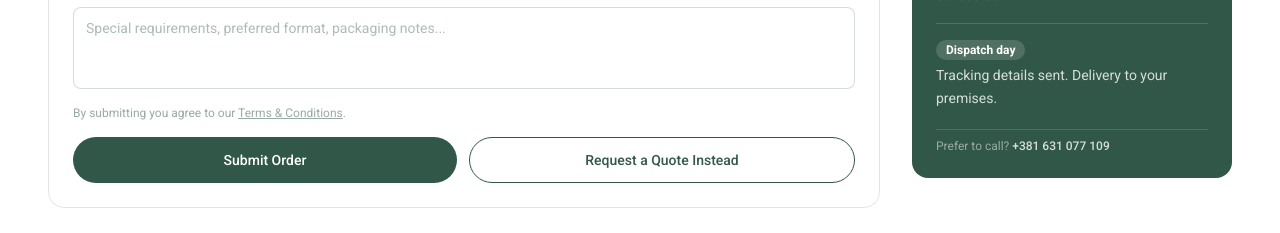
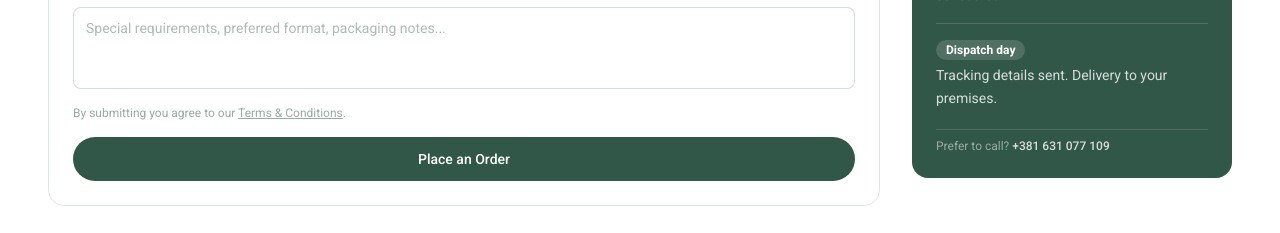
Before and after one commit to HarryMaguire02/grannex-foods, a Next.js app in the folder food-site/: page /products/corn-oil in a window 1280 px wide. Shown: the part 3440-3673 px from the top of the page. Built offline with nearby package versions, Linux system fonts and the light colour scheme; no server answers.

Commit message:
fix: streamline order submission button and update text for clarity

```diff
--- a/food-site/app/components/products/detail/ProductOrderSection.tsx
+++ b/food-site/app/components/products/detail/ProductOrderSection.tsx
@@ -182,21 +182,13 @@ export default function ProductOrderSection({ productName }: ProductOrderSection
                 .
               </p>
 
-              <div className="flex flex-col xs:flex-row gap-3">
-                <button
-                  type="submit"
-                  disabled={formStatus === 'loading'}
-                  className="flex-1 bg-primary text-white text-sm font-medium py-3 rounded-full hover:bg-green-medium transition-colors disabled:opacity-50 disabled:cursor-not-allowed"
-                >
-                  {formStatus === 'loading' ? 'Sending...' : 'Submit Order'}
-                </button>
-                <a
-                  href="mailto:vsaranovic@grannex.com"
-                  className="flex-1 border border-primary text-primary text-sm font-medium py-3 rounded-full text-center hover:bg-pale transition-colors"
-                >
-                  Request a Quote Instead
-                </a>
-              </div>
+              <button
+                type="submit"
+                disabled={formStatus === 'loading'}
+                className="w-full bg-primary text-white text-sm font-medium py-3 rounded-full hover:bg-green-medium transition-colors disabled:opacity-50 disabled:cursor-not-allowed"
+              >
+                {formStatus === 'loading' ? 'Sending...' : 'Place an Order'}
+              </button>
 
               {formStatus === 'success' && (
                 <div className="flex items-start gap-3 bg-green-50 border border-green-200 text-green-800 rounded-lg px-4 py-3 text-sm">
```
